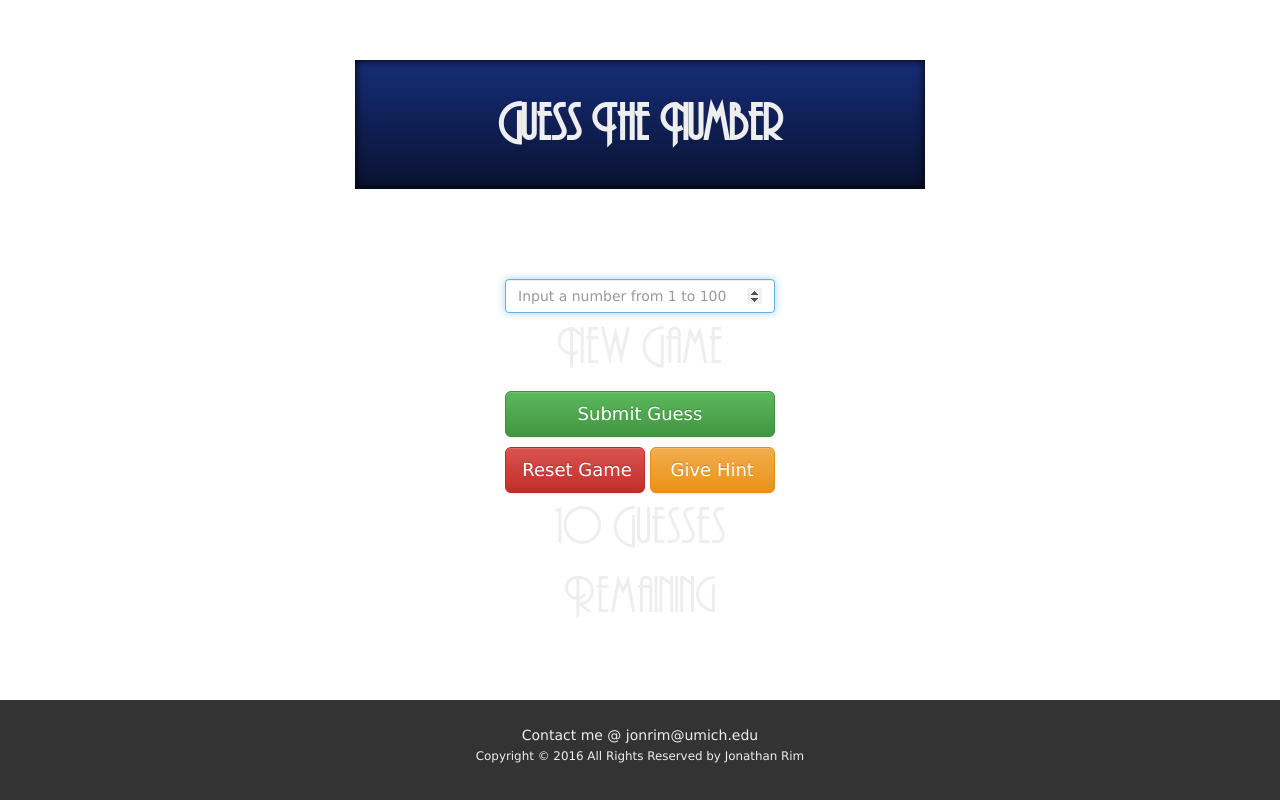
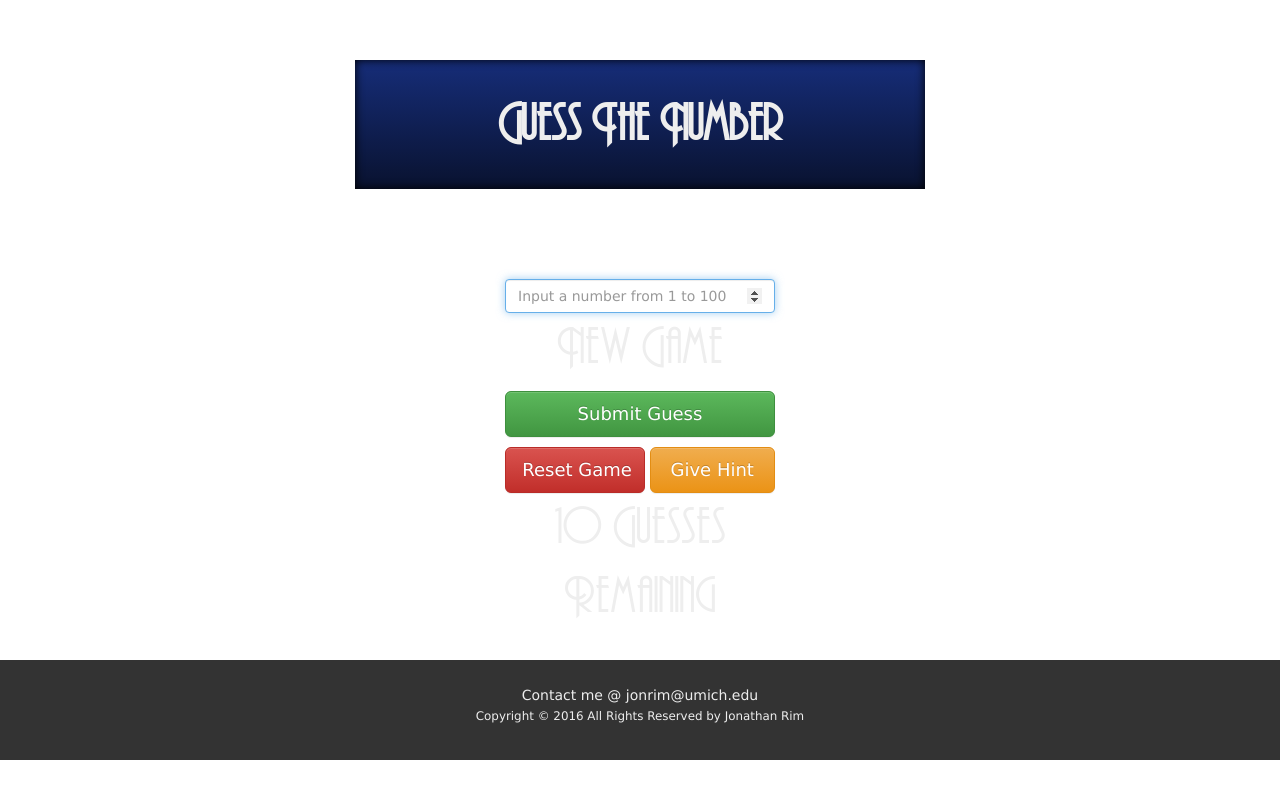
Before and after one commit to jonrim/GuessingGame, a plain HTML site: page index.html in a window 1280 px wide. Drawn offline with nearby package versions, Linux system fonts and the light colour scheme.

Commit message:
fixed footer

```diff
--- a/css/style.css
+++ b/css/style.css
@@ -24,9 +24,8 @@ main {
 }
 
 footer {
-	position: fixed;
+	position: relative;
 	bottom: 0;
-	/* why does setting width to 100% on the footer create a white space to the right of the page? scroll right */
 	width: 100%;
 	height: 100px;
 	background-color: #333;
```
